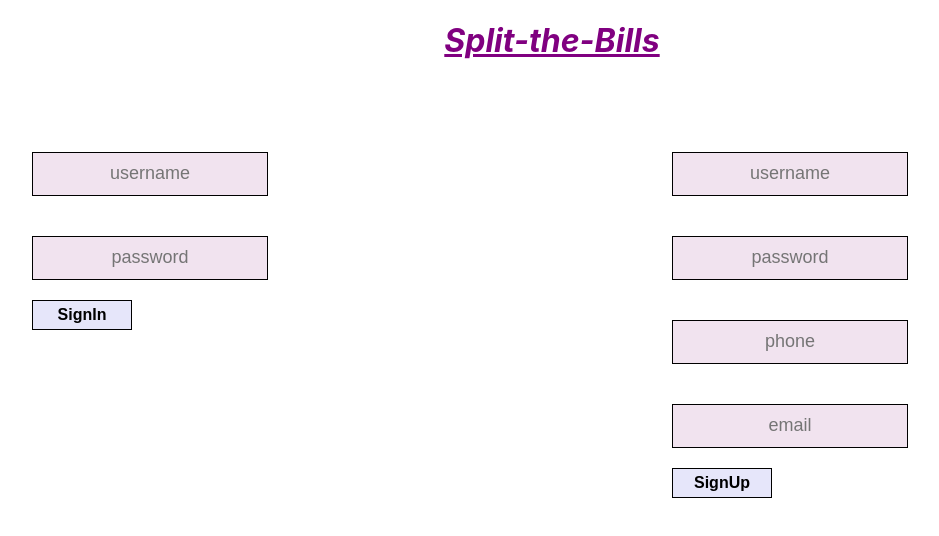
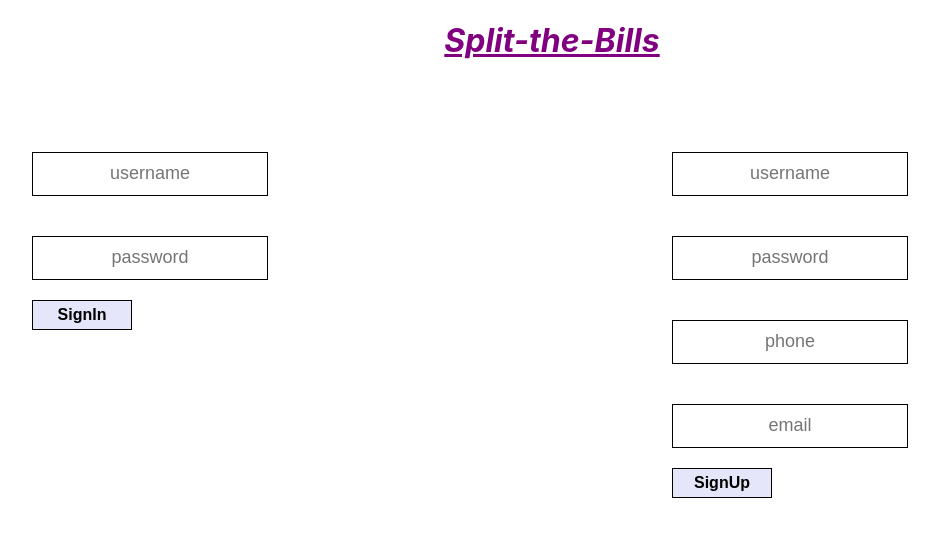
Before and after one commit to sinha-arpita/split-bill-app, a React (Create React App) app in the folder splitbill/: page /signin in a window 1280 px wide. Shown: the top 536 px of the page, without its empty margins (88-1027 px from the left). Built offline with nearby package versions, Linux system fonts and the light colour scheme; the HTML template or start-up script is replaced by a standard one.

Commit message:
css changes

```diff
--- a/splitbill/src/Formalities/sign.css
+++ b/splitbill/src/Formalities/sign.css
@@ -23,7 +23,7 @@
      height:40px;
      font-size:18px;
      text-align: center;
-     background-color:rgb(241, 227, 239);
+
      border: 1px solid black;
 
    }
```
